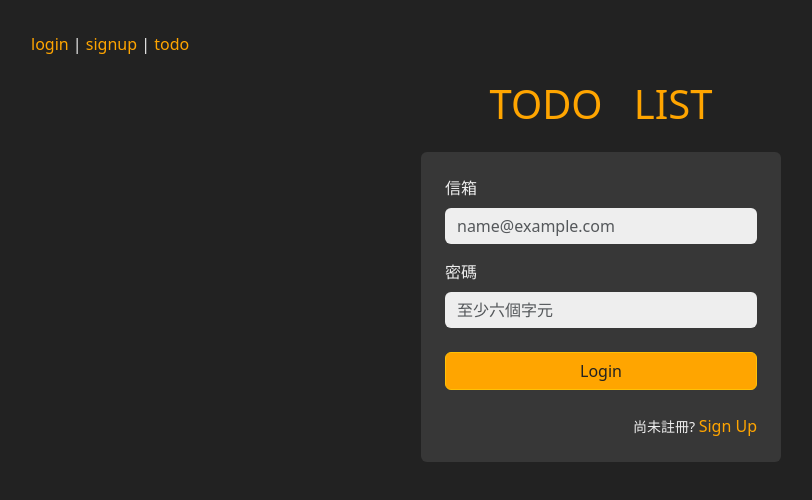
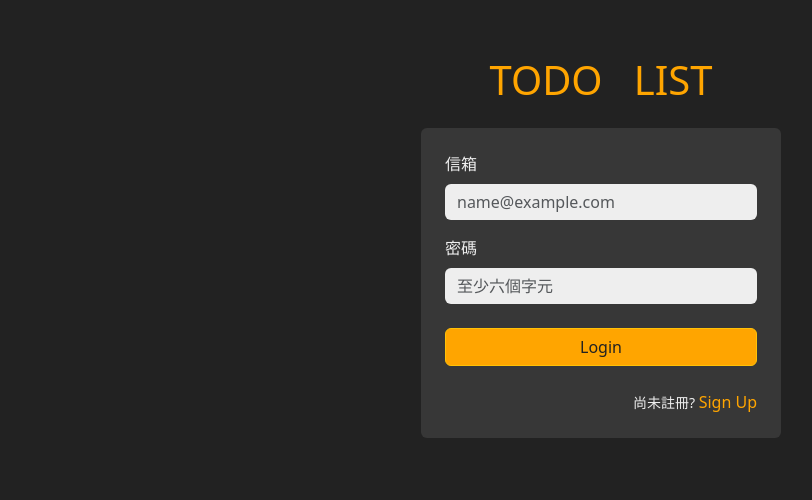
Before and after one commit to vianwu33116/todolist-vue, a Vue app: page / in a window 1280 px wide. Shown: the top 500 px of the page, without its empty margins (1-813 px from the left). Built offline with nearby package versions, Linux system fonts and the light colour scheme.

Commit message:
remove router link

```diff
--- a/src/App.vue
+++ b/src/App.vue
@@ -1,16 +1,8 @@
 <script setup>
-import { RouterLink, RouterView } from 'vue-router'
+import { RouterView } from 'vue-router'
 </script>
 
 <template>
-  <header>
-    <div class="wrapper">
-      <nav>
-        <RouterLink to="/">login</RouterLink> | <RouterLink to="/signup">signup</RouterLink> |
-        <RouterLink to="/todo">todo</RouterLink>
-      </nav>
-    </div>
-  </header>
   <RouterView />
 </template>
 
```
